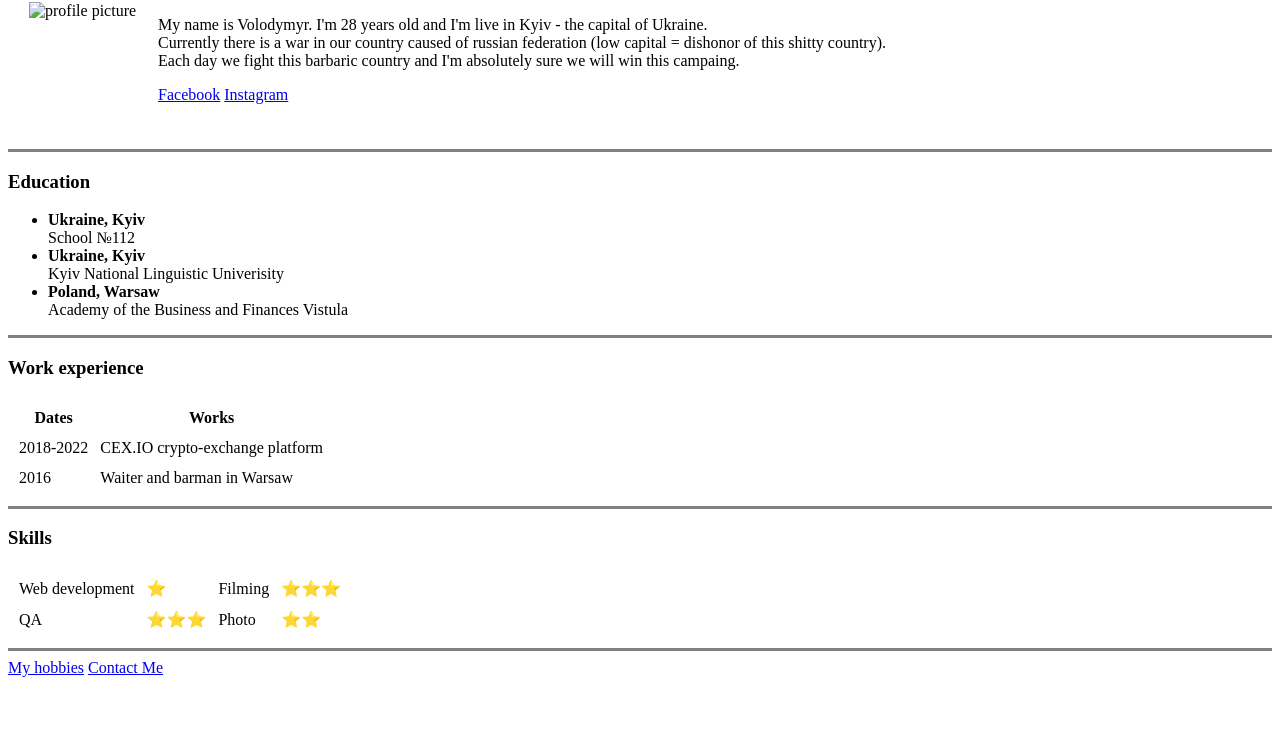
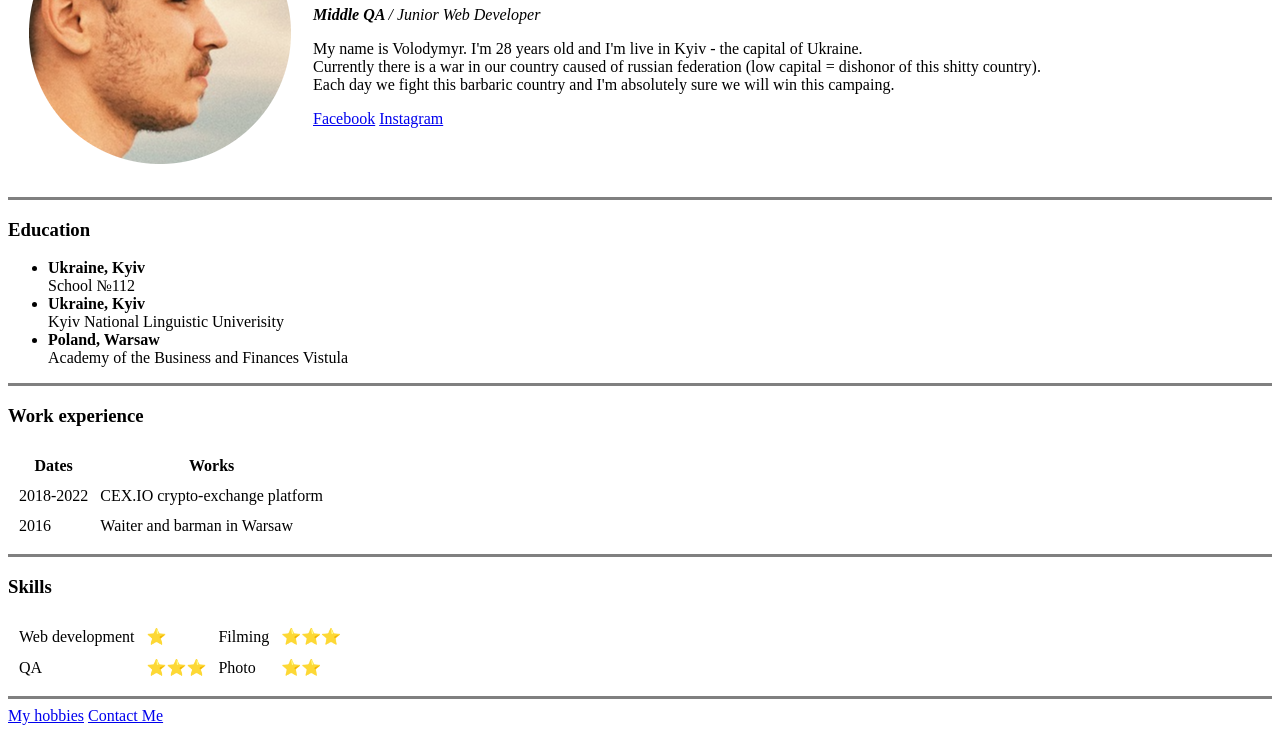
Before and after one commit to InferusVS/cv, a plain HTML site: page index.html in a window 1280 px wide. Shown: the part 127-860 px from the top of the page. Before the commit the page ends 812 px from the top, so only its background shows below. Drawn offline with Linux system fonts and the light colour scheme.

Commit message:
Image upd

```diff
--- a/index.html
+++ b/index.html
@@ -7,7 +7,7 @@
         <table cellspacing="20">
             <tbody>
                 <tr>
-                    <td> <img src="../HTML - Personal Site/images/volodymyr.png" alt="profile picture"></td>
+                    <td> <img src="images/volodymyr.png" alt="profile picture"></td>
                     <td> <h1>Lystopad Volodymyr</h1>
                         <p><em><strong>Middle QA </strong> / Junior Web Developer</em></p>
 
```
